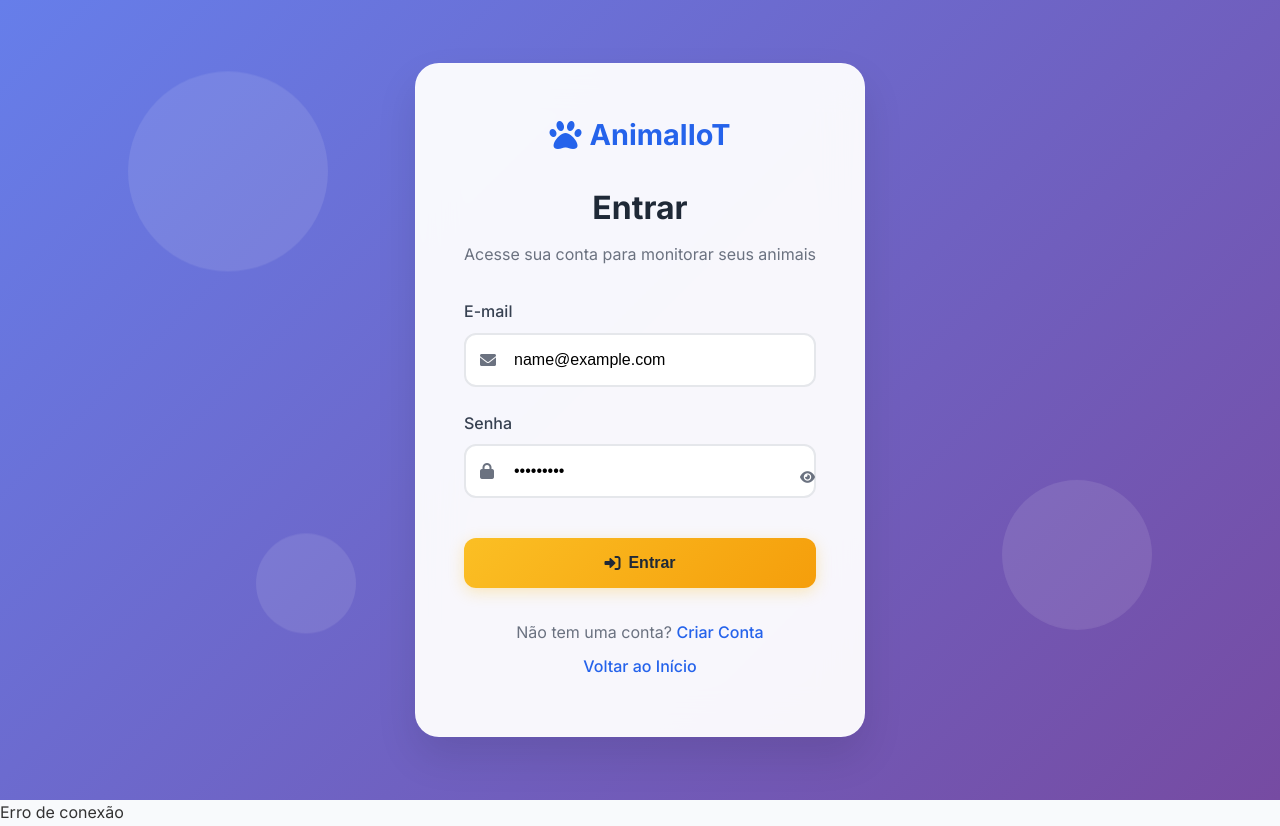
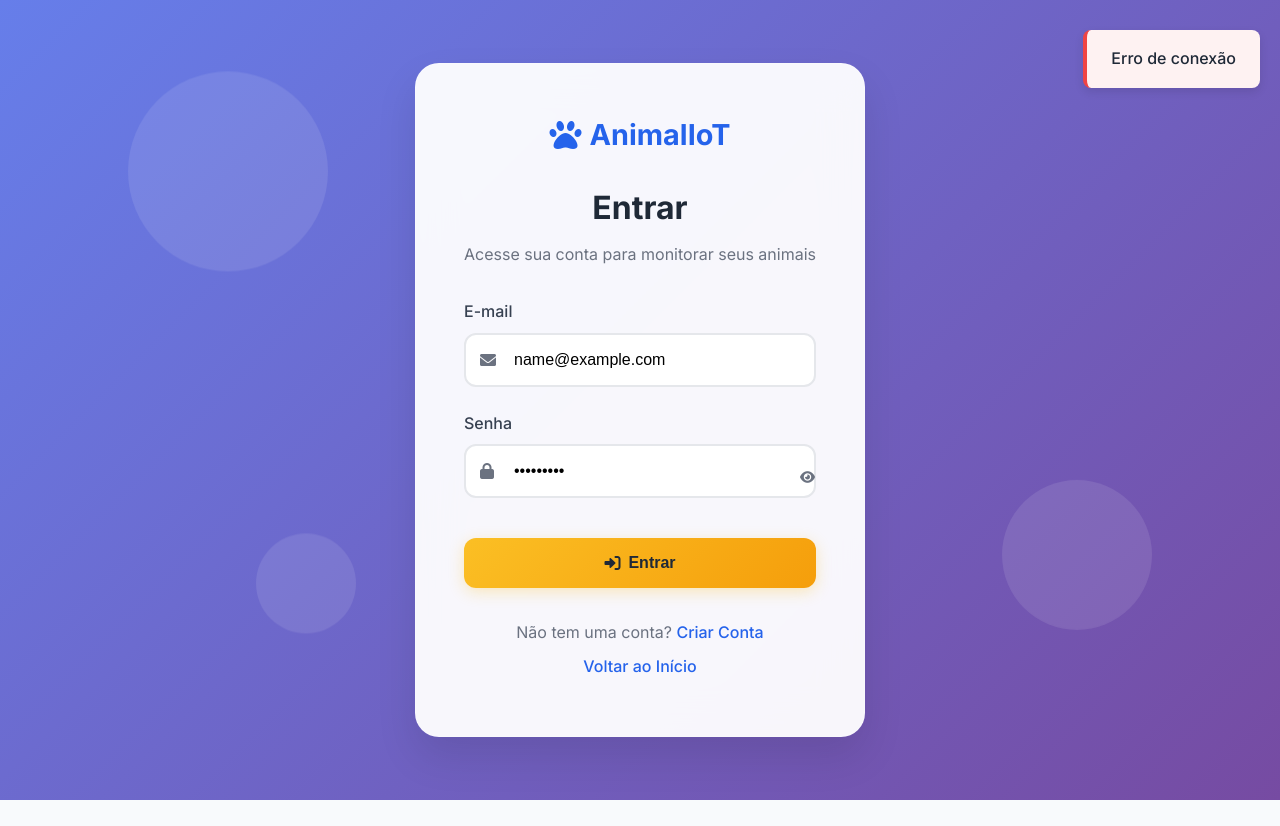
Before and after one commit to LimaVM/lopes, a website: page public/login.html in a window 1280 px wide. Both pictures are taken after typing "name@example.com", "Sample123" into the empty fields and a click on the button "Entrar". After the commit the page ends 800 px from the top, so only its background shows below. Drawn offline with Linux system fonts and the light colour scheme; no server answers.

Commit message:
Improve notification visibility

```diff
--- a/public/css/style.css
+++ b/public/css/style.css
@@ -1324,3 +1324,39 @@ body {
         height: 300px;
     }
 }
+
+/* Notificações */
+.notification {
+    position: fixed;
+    top: 20px;
+    right: 20px;
+    padding: 1rem 1.5rem;
+    border-radius: 8px;
+    font-weight: 500;
+    color: #1f2937;
+    box-shadow: 0 4px 10px rgba(0, 0, 0, 0.1);
+    z-index: 9999;
+    margin-top: 10px;
+    background: #f3f4f6;
+    border-left: 4px solid #2563eb;
+}
+
+.notification.success {
+    background: #ecfdf5;
+    border-color: #10b981;
+}
+
+.notification.error {
+    background: #fef2f2;
+    border-color: #ef4444;
+}
+
+.notification.warning {
+    background: #fffbeb;
+    border-color: #f59e0b;
+}
+
+.notification.info {
+    background: #eff6ff;
+    border-color: #3b82f6;
+}
```
